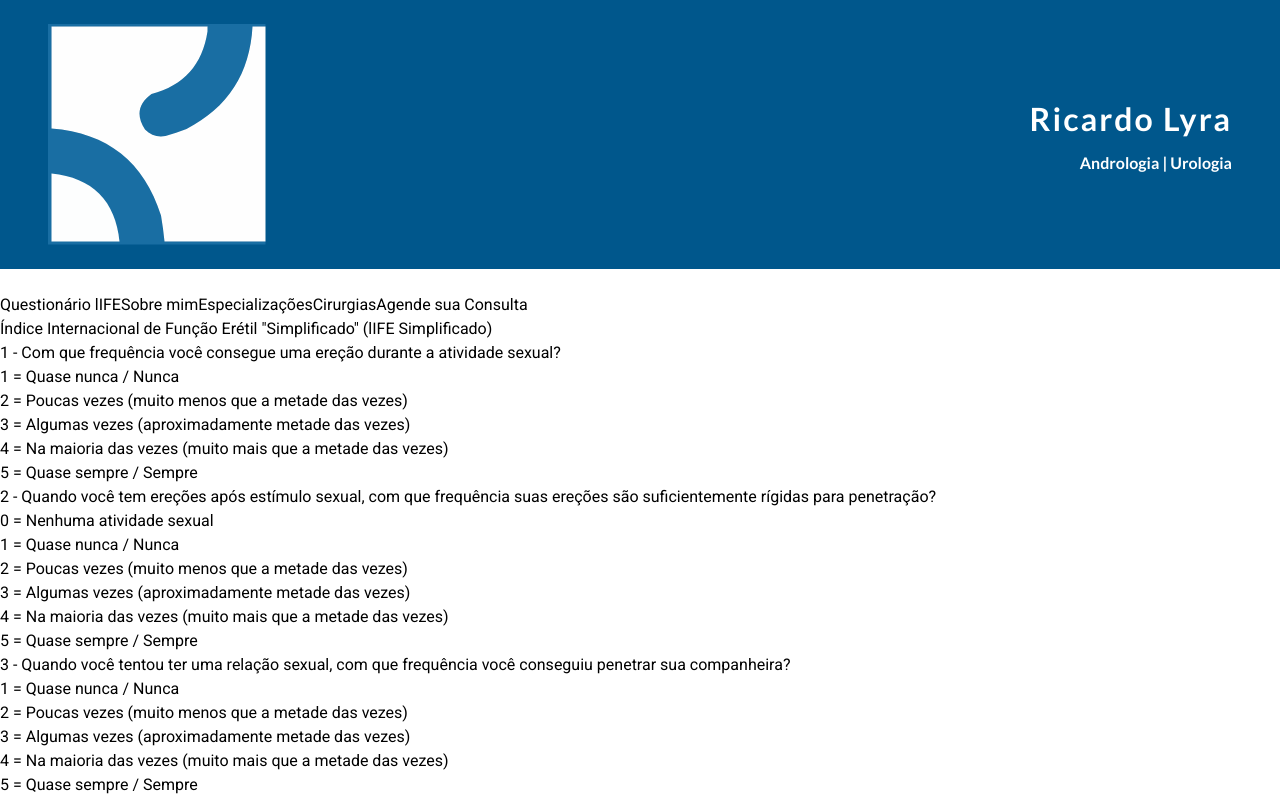
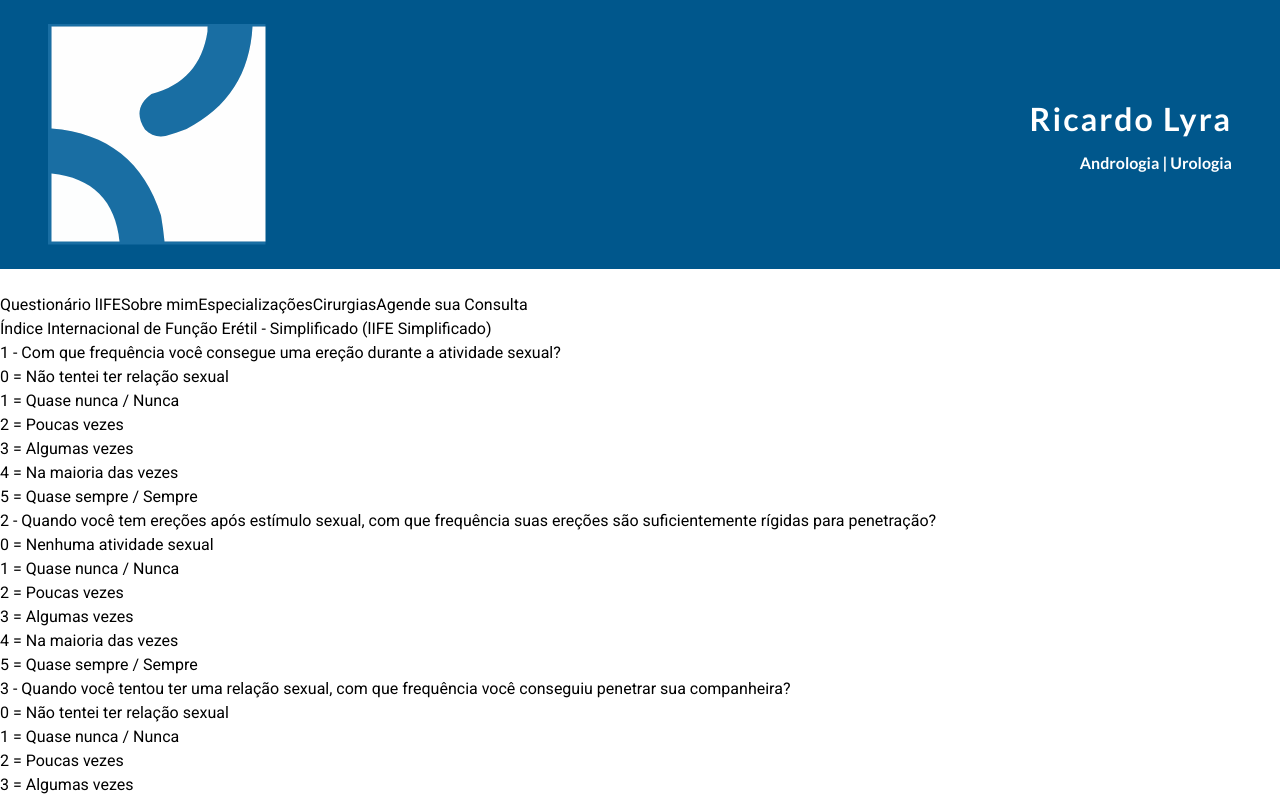
Before and after one commit to DeborahLyra/ricardo-lyra-page, a React (Vite) app: page / in a window 1280 px wide. Both pictures are taken after a click on the button "Questionário lIFE". Shown: the top 800 px of the page. Built offline with nearby package versions, Linux system fonts and the light colour scheme.

Commit message:
fixed modal

```diff
--- a/src/components/modalQuestions/ModalQuestions.tsx
+++ b/src/components/modalQuestions/ModalQuestions.tsx
@@ -1,10 +1,30 @@
+import { useState } from 'react';
+
 export function ModalQuestions({ closeModal }: any) {
+
+    const [answers, setAnswers] = useState<number[]>([0, 0, 0, 0, 0, 0]);
+
+    const handleOptionClick = (questionIndex: number, value: number) => {
+        const updatedAnswers = [...answers];
+        updatedAnswers[questionIndex] = value;
+        setAnswers(updatedAnswers);
+    };
+
+    const totalScore = answers.reduce((sum, current) => sum + current, 0);
+
+    const getResult = () => {
+        if (totalScore >= 26 && totalScore <= 30) return 'Normal';
+        if (totalScore >= 22 && totalScore <= 25) return 'Leve';
+        if (totalScore >= 17 && totalScore <= 21) return 'Leve a Moderada';
+        if (totalScore >= 11 && totalScore <= 16) return 'Moderada';
+        return 'Grave';
+    };
+
     return (
         <div className="fixed inset-0 z-50 flex items-center justify-center bg-black bg-opacity-50">
-            {/* O contêiner do modal com tamanho máximo e rolagem */}
             <div className="bg-white p-6 rounded-lg shadow-lg max-w-3xl w-full max-h-[90vh] overflow-y-auto">
                 <h2 className="text-2xl font-bold mb-4">
-                    Índice Internacional de Função Erétil "Simplificado" (lIFE Simplificado)
+                    Índice Internacional de Função Erétil - Simplificado (lIFE Simplificado)
                 </h2>
 
                 <div className="space-y-4">
@@ -13,12 +33,16 @@ export function ModalQuestions({ closeModal }: any) {
                         <p className="font-bold">
                             1 - Com que frequência você consegue uma ereção durante a atividade sexual?
                         </p>
-                        <ul className="list-disc pl-5">
-                            <li>1 = Quase nunca / Nunca</li>
-                            <li>2 = Poucas vezes (muito menos que a metade das vezes)</li>
-                            <li>3 = Algumas vezes (aproximadamente metade das vezes)</li>
-                            <li>4 = Na maioria das vezes (muito mais que a metade das vezes)</li>
-                            <li>5 = Quase sempre / Sempre</li>
+                        <ul className="list-none pl-0">
+                            {[0, 1, 2, 3, 4, 5].map((value) => (
+                                <li
+                                    key={value}
+                                    className={`cursor-pointer p-2 border rounded-lg mb-1 ${answers[0] === value ? 'bg-blue-500 text-white' : 'bg-gray-200'}`}
+                                    onClick={() => handleOptionClick(0, value)}
+                                >
+                                    {value} = {['Não tentei ter relação sexual', 'Quase nunca / Nunca', 'Poucas vezes', 'Algumas vezes', 'Na maioria das vezes', 'Quase sempre / Sempre'][value]}
+                                </li>
+                            ))}
                         </ul>
                     </div>
 
@@ -27,13 +51,16 @@ export function ModalQuestions({ closeModal }: any) {
                         <p className="font-bold">
                             2 - Quando você tem ereções após estímulo sexual, com que frequência suas ereções são suficientemente rígidas para penetração?
                         </p>
-                        <ul className="list-disc pl-5">
-                            <li>0 = Nenhuma atividade sexual</li>
-                            <li>1 = Quase nunca / Nunca</li>
-                            <li>2 = Poucas vezes (muito menos que a metade das vezes)</li>
-                            <li>3 = Algumas vezes (aproximadamente metade das vezes)</li>
-                            <li>4 = Na maioria das vezes (muito mais que a metade das vezes)</li>
-                            <li>5 = Quase sempre / Sempre</li>
+                        <ul className="list-none pl-0">
+                            {[0, 1, 2, 3, 4, 5].map((value) => (
+                                <li
+                                    key={value}
+                                    className={`cursor-pointer p-2 border rounded-lg mb-1 ${answers[1] === value ? 'bg-blue-500 text-white' : 'bg-gray-200'}`}
+                                    onClick={() => handleOptionClick(1, value)}
+                                >
+                                    {value} = {['Nenhuma atividade sexual', 'Quase nunca / Nunca', 'Poucas vezes', 'Algumas vezes', 'Na maioria das vezes', 'Quase sempre / Sempre'][value]}
+                                </li>
+                            ))}
                         </ul>
                     </div>
 
@@ -42,12 +69,16 @@ export function ModalQuestions({ closeModal }: any) {
                         <p className="font-bold">
                             3 - Quando você tentou ter uma relação sexual, com que frequência você conseguiu penetrar sua companheira?
                         </p>
-                        <ul className="list-disc pl-5">
-                            <li>1 = Quase nunca / Nunca</li>
-                            <li>2 = Poucas vezes (muito menos que a metade das vezes)</li>
-                            <li>3 = Algumas vezes (aproximadamente metade das vezes)</li>
-                            <li>4 = Na maioria das vezes (muito mais que a metade das vezes)</li>
-                            <li>5 = Quase sempre / Sempre</li>
+                        <ul className="list-none pl-0">
+                            {[0, 1, 2, 3, 4, 5].map((value) => (
+                                <li
+                                    key={value}
+                                    className={`cursor-pointer p-2 border rounded-lg mb-1 ${answers[2] === value ? 'bg-blue-500 text-white' : 'bg-gray-200'}`}
+                                    onClick={() => handleOptionClick(2, value)}
+                                >
+                                    {value} = {['Não tentei ter relação sexual', 'Quase nunca / Nunca', 'Poucas vezes', 'Algumas vezes', 'Na maioria das vezes', 'Quase sempre / Sempre'][value]}
+                                </li>
+                            ))}
                         </ul>
                     </div>
 
@@ -56,13 +87,16 @@ export function ModalQuestions({ closeModal }: any) {
                         <p className="font-bold">
                             4 - Durante a relação sexual, com que frequência você consegue manter a ereção depois de ter penetrado sua companheira?
                         </p>
-                        <ul className="list-disc pl-5">
-                            <li>0 = Não tentei ter relação sexual</li>
-                            <li>1 = Quase nunca / Nunca</li>
-                            <li>2 = Poucas vezes (muito menos que a metade das vezes)</li>
-                            <li>3 = Algumas vezes (aproximadamente metade das vezes)</li>
-                            <li>4 = Na maioria das vezes (muito mais que a metade das vezes)</li>
-                            <li>5 = Quase sempre / Sempre</li>
+                        <ul className="list-none pl-0">
+                            {[0, 1, 2, 3, 4, 5].map((value) => (
+                                <li
+                                    key={value}
+                                    className={`cursor-pointer p-2 border rounded-lg mb-1 ${answers[3] === value ? 'bg-blue-500 text-white' : 'bg-gray-200'}`}
+                                    onClick={() => handleOptionClick(3, value)}
+                                >
+                                    {value} = {['Não tentei ter relação sexual', 'Quase nunca / Nunca', 'Poucas vezes', 'Algumas vezes', 'Na maioria das vezes', 'Quase sempre / Sempre'][value]}
+                                </li>
+                            ))}
                         </ul>
                     </div>
 
@@ -71,13 +105,16 @@ export function ModalQuestions({ closeModal }: any) {
                         <p className="font-bold">
                             5 - Durante a relação sexual, qual seu grau de dificuldade para manter a ereção até completar a relação sexual?
                         </p>
-                        <ul className="list-disc pl-5">
-                            <li>0 = Não tentei ter relação sexual</li>
-                            <li>1 = Extremamente difícil</li>
-                            <li>2 = Muito difícil</li>
-                            <li>3 = Difícil</li>
-                            <li>4 = Um pouco difícil</li>
-                            <li>5 = Não é difícil</li>
+                        <ul className="list-none pl-0">
+                            {[0, 1, 2, 3, 4, 5].map((value) => (
+                                <li
+                                    key={value}
+                                    className={`cursor-pointer p-2 border rounded-lg mb-1 ${answers[4] === value ? 'bg-blue-500 text-white' : 'bg-gray-200'}`}
+                                    onClick={() => handleOptionClick(4, value)}
+                                >
+                                    {value} = {['Não tentei ter relação sexual', 'Extremamente difícil', 'Muito difícil', 'Difícil', 'Um pouco difícil', 'Não é difícil'][value]}
+                                </li>
+                            ))}
                         </ul>
                     </div>
 
@@ -86,28 +123,27 @@ export function ModalQuestions({ closeModal }: any) {
                         <p className="font-bold">
                             6 - Qual seu grau de confiança de que você pode conseguir manter uma ereção?
                         </p>
-                        <ul className="list-disc pl-5">
-                            <li>1 = Muito baixo</li>
-                            <li>2 = Baixo</li>
-                            <li>3 = Moderado</li>
-                            <li>4 = Alto</li>
-                            <li>5 = Muito alto</li>
+                        <ul className="list-none pl-0">
+                            {[0, 1, 2, 3, 4, 5].map((value) => (
+                                <li
+                                    key={value}
+                                    className={`cursor-pointer p-2 border rounded-lg mb-1 ${answers[5] === value ? 'bg-blue-500 text-white' : 'bg-gray-200'}`}
+                                    onClick={() => handleOptionClick(5, value)}
+                                >
+                                    {value} = {['Não tentei ter relação sexual', 'Muito baixo', 'Baixo', 'Moderado', 'Alto', 'Muito alto'][value]}
+                                </li>
+                            ))}
                         </ul>
                     </div>
 
-                    {/* Resultado */}
-                    <div>
-                        <p className="font-bold">Resultado:</p>
-                        <ul className="list-disc pl-5">
-                            <li>Normal = 26-30</li>
-                            <li>Leve = 22-25</li>
-                            <li>Leve a moderada = 17-21</li>
-                            <li>Moderada = 11-16</li>
-                            <li>Grave = 6-10</li>
-                        </ul>
+                    {/* Exibir Resultado */}
+                    <div className="mt-6">
+                        <p className="font-bold">Pontuação total: {totalScore}</p>
+                        <p className="font-bold">Seu nível de disfunção erétil é: {getResult()}</p>
+                        <p>Em caso de dúvidas, agende uma consulta</p>
                     </div>
 
-                    {/* Fechar modal */}
+                    {/* Botão para fechar o modal */}
                     <button
                         className="bg-red-500 text-white font-bold py-2 px-4 rounded mt-4"
                         onClick={closeModal}
--- a/src/components/navbar/Navbar.tsx
+++ b/src/components/navbar/Navbar.tsx
@@ -1,7 +1,5 @@
-
 import { Disclosure, DisclosureButton, DisclosurePanel } from '@headlessui/react'
 import { Bars3Icon, XMarkIcon } from '@heroicons/react/24/outline'
-import { useState } from 'react';
 
 const navigation = [
     { name: 'Sobre mim', href: '#aboutMe', current: false },
```
